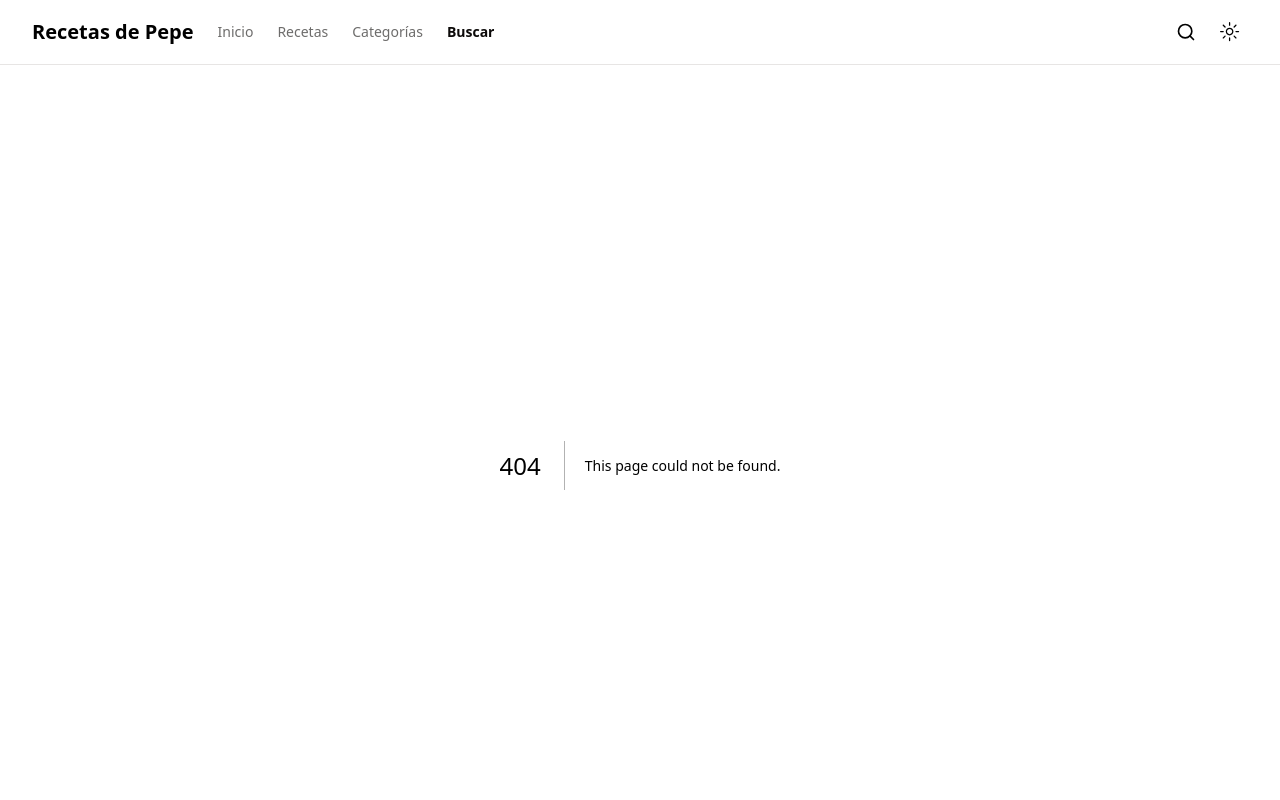
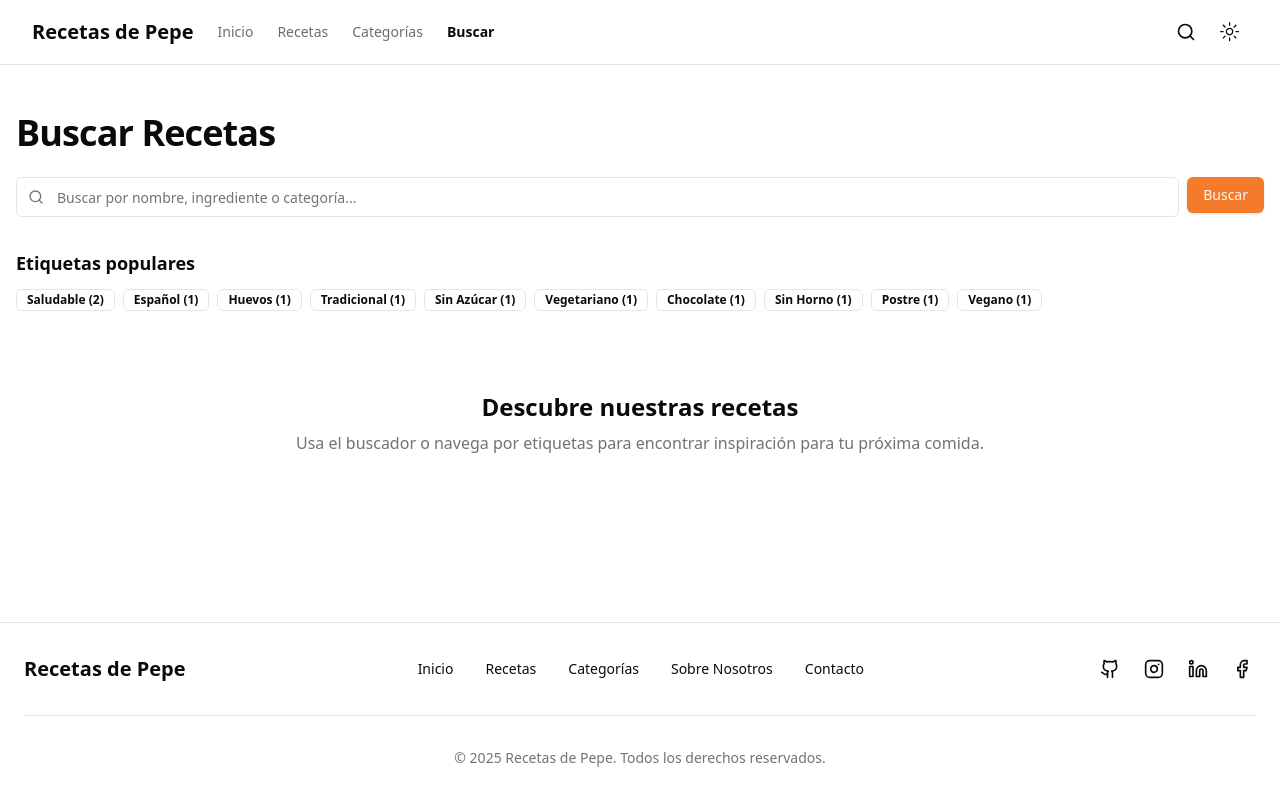
Before and after one commit to ServH/recetaspepe, a Next.js app: page /buscar in a window 1280 px wide. Before the commit this address had no page. Shown: the top 800 px of the page. Built offline with nearby package versions, Linux system fonts and the light colour scheme.

Commit message:
Añadidas páginas de categorías y búsqueda

```diff
--- /dev/null
+++ b/app/buscar/page.tsx
@@ -0,0 +1,131 @@
+"use client";
+
+import { useState, useEffect } from 'react';
+import { useSearchParams } from 'next/navigation';
+import { searchRecipes, getRecipesByTag, getPopularTags } from '@/lib/data';
+import RecipeCard from '@/components/recipe-card';
+import { Badge } from '@/components/ui/badge';
+import { Input } from '@/components/ui/input';
+import { Button } from '@/components/ui/button';
+import { Search } from 'lucide-react';
+
+export default function SearchPage() {
+  const searchParams = useSearchParams();
+  const initialQuery = searchParams.get('q') || '';
+  const initialTag = searchParams.get('tag') || '';
+
+  const [searchQuery, setSearchQuery] = useState(initialQuery);
+  const [results, setResults] = useState([]);
+  const [activeTag, setActiveTag] = useState(initialTag);
+  const popularTags = getPopularTags();
+
+  useEffect(() => {
+    if (initialQuery) {
+      setResults(searchRecipes(initialQuery));
+    } else if (initialTag) {
+      setResults(getRecipesByTag(initialTag));
+      setActiveTag(initialTag);
+    }
+  }, [initialQuery, initialTag]);
+
+  const handleSearch = (e) => {
+    e.preventDefault();
+    setActiveTag('');
+    setResults(searchRecipes(searchQuery));
+
+    // Update URL without page reload
+    const url = new URL(window.location.href);
+    url.searchParams.set('q', searchQuery);
+    url.searchParams.delete('tag');
+    window.history.pushState({}, '', url);
+  };
+
+  const handleTagClick = (tag) => {
+    setActiveTag(tag);
+    setSearchQuery('');
+    setResults(getRecipesByTag(tag));
+
+    // Update URL without page reload
+    const url = new URL(window.location.href);
+    url.searchParams.delete('q');
+    url.searchParams.set('tag', tag);
+    window.history.pushState({}, '', url);
+  };
+
+  return (
+    <div className="container px-4 py-12 mx-auto">
+      <h1 className="text-4xl font-bold tracking-tight mb-6">Buscar Recetas</h1>
+
+      <form onSubmit={handleSearch} className="mb-8">
+        <div className="flex gap-2">
+          <div className="relative flex-grow">
+            <Search className="absolute left-3 top-1/2 transform -translate-y-1/2 text-muted-foreground h-4 w-4" />
+            <Input
+              type="text"
+              placeholder="Buscar por nombre, ingrediente o categoría..."
+              value={searchQuery}
+              onChange={(e) => setSearchQuery(e.target.value)}
+              className="pl-10"
+            />
+          </div>
+          <Button type="submit">Buscar</Button>
+        </div>
+      </form>
+
+      <div className="mb-8">
+        <h2 className="text-lg font-semibold mb-3">Etiquetas populares</h2>
+        <div className="flex flex-wrap gap-2">
+          {popularTags.map(({ tag, count }) => (
+            <Badge
+              key={tag}
+              variant={activeTag === tag ? "default" : "outline"}
+              className="cursor-pointer hover:bg-primary hover:text-primary-foreground transition-colors"
+              onClick={() => handleTagClick(tag)}
+            >
+              {tag} ({count})
+            </Badge>
+          ))}
+        </div>
+      </div>
+
+      {(searchQuery || activeTag) && (
+        <div className="mb-6">
+          <h2 className="text-xl font-semibold mb-2">
+            {activeTag ? (
+              <>Recetas con la etiqueta <span className="text-primary">{activeTag}</span></>
+            ) : (
+              <>Resultados para <span className="text-primary">{searchQuery}</span></>
+            )}
+          </h2>
+          <p className="text-muted-foreground">
+            Se encontraron {results.length} {results.length === 1 ? 'receta' : 'recetas'}
+          </p>
+        </div>
+      )}
+
+      {results.length > 0 ? (
+        <div className="grid gap-6 grid-cols-1 sm:grid-cols-2 lg:grid-cols-3">
+          {results.map((recipe) => (
+            <RecipeCard key={recipe.id} recipe={recipe} />
+          ))}
+        </div>
+      ) : (
+        searchQuery || activeTag ? (
+          <div className="text-center py-12">
+            <h2 className="text-2xl font-semibold mb-2">No se encontraron resultados</h2>
+            <p className="text-muted-foreground">
+              Prueba con otra búsqueda o navega por nuestras categorías.
+            </p>
+          </div>
+        ) : (
+          <div className="text-center py-12">
+            <h2 className="text-2xl font-semibold mb-2">Descubre nuestras recetas</h2>
+            <p className="text-muted-foreground">
+              Usa el buscador o navega por etiquetas para encontrar inspiración para tu próxima comida.
+            </p>
+          </div>
+        )
+      )}
+    </div>
+  );
+}
--- /dev/null
+++ b/app/categorias/[slug]/page.tsx
@@ -0,0 +1,73 @@
+import { Suspense } from 'react';
+import { notFound } from 'next/navigation';
+import { getCategory, getRecipesByCategory } from '@/lib/data';
+import RecipeCard from '@/components/recipe-card';
+import { RecipeCardSkeleton } from '@/components/ui/skeletons';
+
+interface CategoryPageProps {
+  params: {
+    slug: string;
+  };
+}
+
+export function generateMetadata({ params }: CategoryPageProps) {
+  const category = getCategory(params.slug);
+
+  if (!category) {
+    return {
+      title: 'Categoría no encontrada - Recetas de Pepe',
+      description: 'Lo sentimos, la categoría que buscas no se ha encontrado.',
+    };
+  }
+
+  return {
+    title: `${category.name} - Recetas de Pepe`,
+    description: category.description,
+  };
+}
+
+export default function CategoryPage({ params }: CategoryPageProps) {
+  const category = getCategory(params.slug);
+
+  if (!category) {
+    notFound();
+  }
+
+  const recipes = getRecipesByCategory(category.name);
+
+  return (
+    <div className="container px-4 py-12 mx-auto">
+      <h1 className="text-4xl font-bold tracking-tight mb-4">{category.name}</h1>
+      <p className="text-lg text-muted-foreground mb-10">
+        {category.description}
+      </p>
+
+      <Suspense fallback={<RecipesGridSkeleton />}>
+        {recipes.length > 0 ? (
+          <div className="grid gap-6 grid-cols-1 sm:grid-cols-2 lg:grid-cols-3">
+            {recipes.map((recipe) => (
+              <RecipeCard key={recipe.id} recipe={recipe} />
+            ))}
+          </div>
+        ) : (
+          <div className="text-center py-12">
+            <h2 className="text-2xl font-semibold mb-2">No hay recetas en esta categoría</h2>
+            <p className="text-muted-foreground">
+              Lo sentimos, aún no hemos añadido recetas a esta categoría. ¡Vuelve pronto!
+            </p>
+          </div>
+        )}
+      </Suspense>
+    </div>
+  );
+}
+
+function RecipesGridSkeleton() {
+  return (
+    <div className="grid gap-6 grid-cols-1 sm:grid-cols-2 lg:grid-cols-3">
+      {[...Array(6)].map((_, i) => (
+        <RecipeCardSkeleton key={i} />
+      ))}
+    </div>
+  );
+}
--- /dev/null
+++ b/app/categorias/page.tsx
@@ -0,0 +1,49 @@
+import Link from 'next/link';
+import Image from 'next/image';
+import { getCategories } from '@/lib/data';
+
+export const metadata = {
+  title: 'Categorías de Recetas - Recetas de Pepe',
+  description: 'Explora nuestras recetas organizadas por categorías para encontrar fácilmente lo que buscas.',
+};
+
+export default function CategoriesPage() {
+  const categories = getCategories();
+
+  return (
+    <div className="container px-4 py-12 mx-auto">
+      <h1 className="text-4xl font-bold tracking-tight mb-6">Categorías</h1>
+      <p className="text-lg text-muted-foreground mb-10">
+        Encuentra recetas fácilmente navegando por nuestras categorías culinarias.
+      </p>
+
+      <div className="grid grid-cols-1 sm:grid-cols-2 lg:grid-cols-3 xl:grid-cols-4 gap-6">
+        {categories.map((category) => (
+          <Link
+            key={category.id}
+            href={`/categorias/${category.slug}`}
+            className="group relative overflow-hidden rounded-xl h-60 flex items-center justify-center"
+          >
+            <div className="absolute inset-0 w-full h-full">
+              <Image
+                src={category.image}
+                alt={category.name}
+                fill
+                className="object-cover transition-transform duration-300 group-hover:scale-105"
+                sizes="(max-width: 640px) 100vw, (max-width: 1024px) 50vw, 33vw"
+              />
+              <div className="absolute inset-0 bg-black/50 group-hover:bg-black/40 transition-colors" />
+            </div>
+            <div className="relative z-10 text-center p-6">
+              <h2 className="text-2xl font-bold text-white mb-2">{category.name}</h2>
+              <p className="text-white/80 text-sm mb-4">{category.description}</p>
+              <span className="inline-block px-3 py-1 bg-white/20 backdrop-blur-sm rounded-full text-white text-sm">
+                {category.count} {category.count === 1 ? 'receta' : 'recetas'}
+              </span>
+            </div>
+          </Link>
+        ))}
+      </div>
+    </div>
+  );
+}
--- /dev/null
+++ b/app/components/ui/input.tsx
@@ -0,0 +1,25 @@
+import * as React from "react";
+
+import { cn } from "@/lib/utils";
+
+export interface InputProps
+  extends React.InputHTMLAttributes<HTMLInputElement> {}
+
+const Input = React.forwardRef<HTMLInputElement, InputProps>(
+  ({ className, type, ...props }, ref) => {
+    return (
+      <input
+        type={type}
+        className={cn(
+          "flex h-10 w-full rounded-md border border-input bg-background px-3 py-2 text-sm ring-offset-background file:border-0 file:bg-transparent file:text-sm file:font-medium placeholder:text-muted-foreground focus-visible:outline-none focus-visible:ring-2 focus-visible:ring-ring focus-visible:ring-offset-2 disabled:cursor-not-allowed disabled:opacity-50",
+          className
+        )}
+        ref={ref}
+        {...props}
+      />
+    );
+  }
+);
+Input.displayName = "Input";
+
+export { Input };
```
